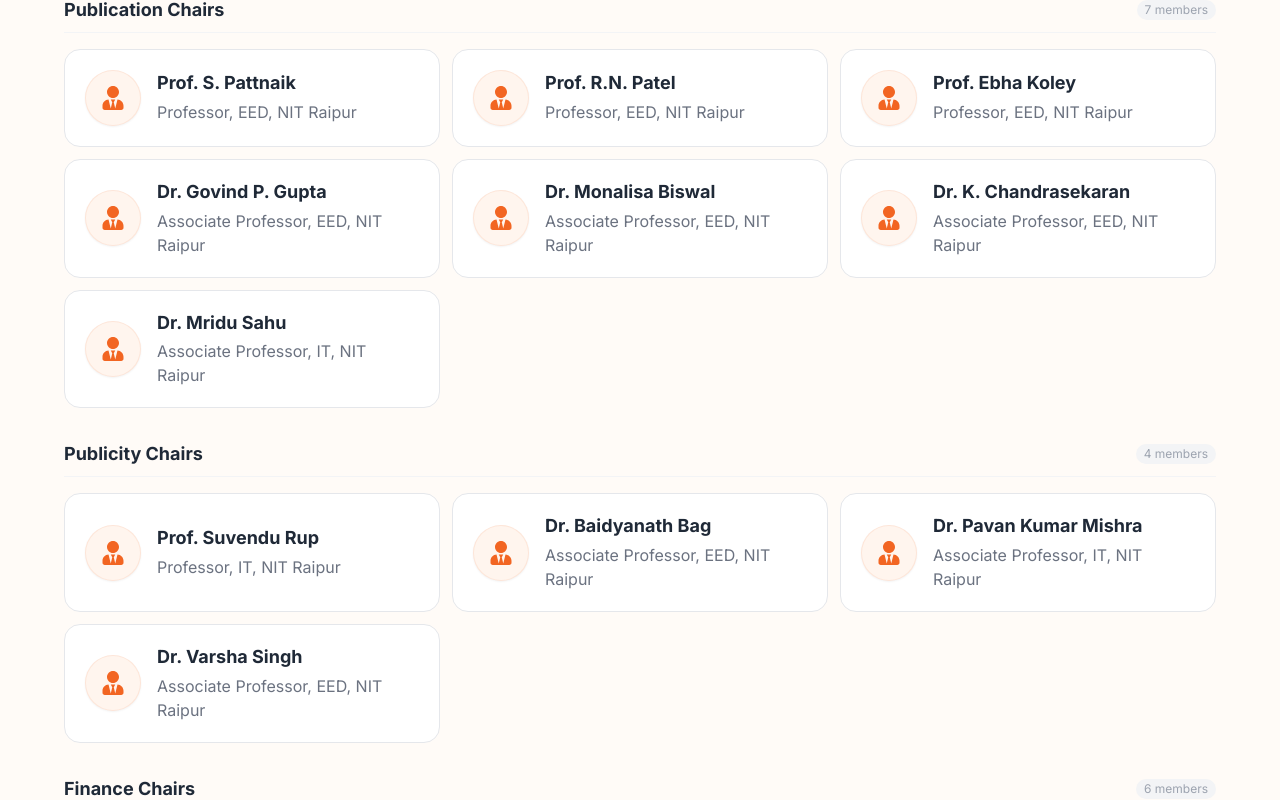
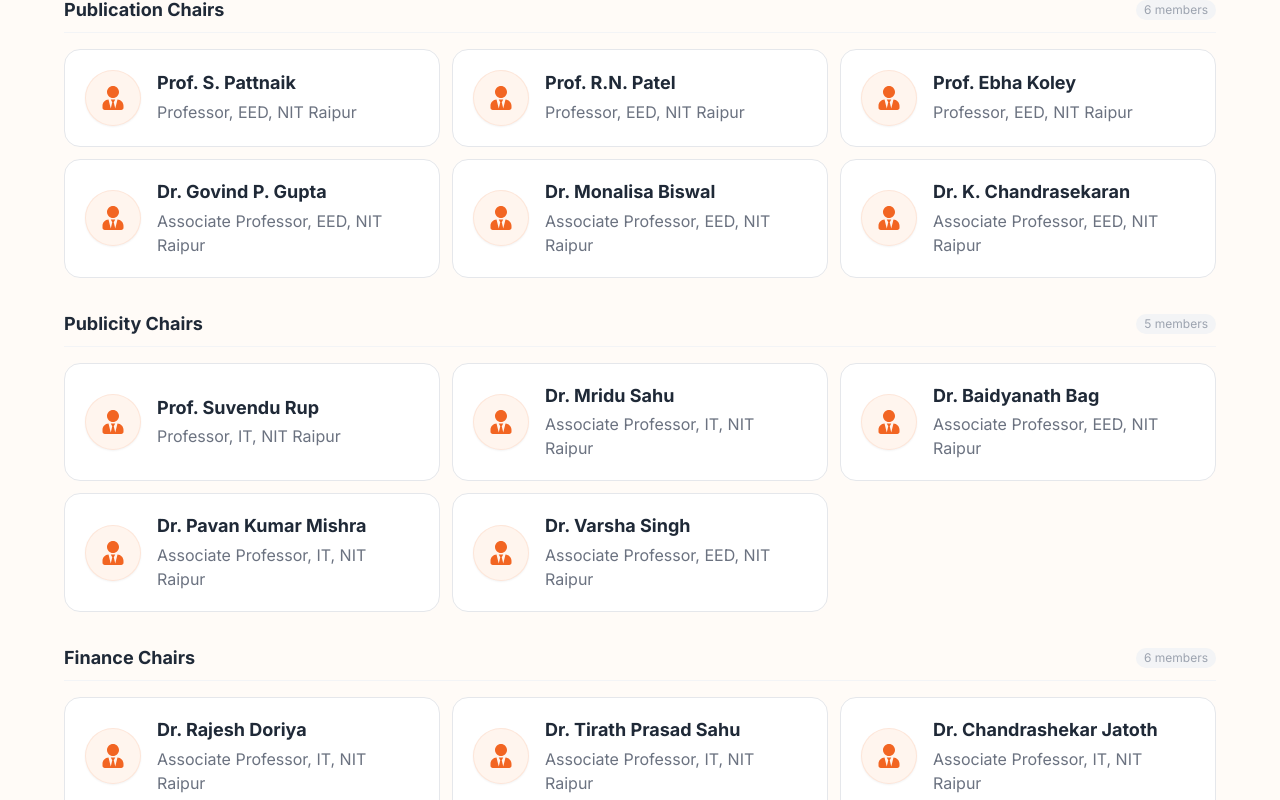
Before and after one commit to dinesh-1709/CGCON-2027, a React (Vite) app: page /organising in a window 1280 px wide. Shown: the part 2387-3187 px from the top of the page. Built offline with nearby package versions, Linux system fonts and the light colour scheme.

Commit message:
Done changes

```diff
--- a/src/data/committee.js
+++ b/src/data/committee.js
@@ -40,11 +40,12 @@
   { name: 'Dr. Govind P. Gupta', role: 'Associate Professor, EED, NIT Raipur' },
   { name: 'Dr. Monalisa Biswal', role: 'Associate Professor, EED, NIT Raipur' },
   { name: 'Dr. K. Chandrasekaran', role: 'Associate Professor, EED, NIT Raipur' },
-  { name: 'Dr. Mridu Sahu', role: 'Associate Professor, IT, NIT Raipur' },
 ],
 
   publicityChairs: [
+
     { name: 'Prof. Suvendu Rup', role: 'Professor, IT, NIT Raipur' },
+      { name: 'Dr. Mridu Sahu', role: 'Associate Professor, IT, NIT Raipur' },
     { name: 'Dr. Baidyanath Bag', role: 'Associate Professor, EED, NIT Raipur' },
     { name: 'Dr. Pavan Kumar Mishra', role: 'Associate Professor, IT, NIT Raipur' },
     { name: 'Dr. Varsha Singh', role: 'Associate Professor, EED, NIT Raipur' },
```
